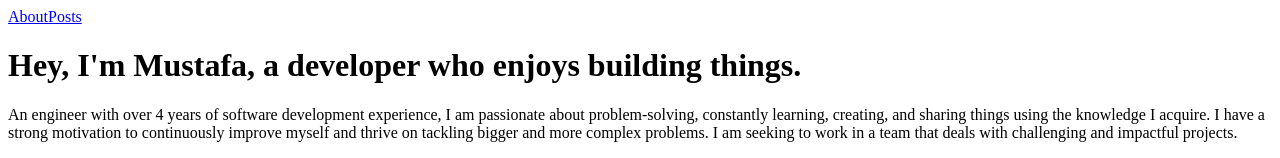
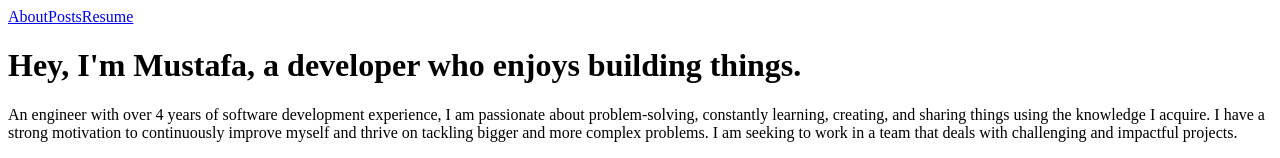
Before and after one commit to mustafaislek/homepage, a Next.js app: page / in a window 1280 px wide. Shown: the top 158 px of the page. Built offline with nearby package versions, Linux system fonts and the light colour scheme; no server answers.

Commit message:
Update header.tsx

```diff
--- a/components/header.tsx
+++ b/components/header.tsx
@@ -8,6 +8,7 @@ export default function Header() {
         <nav className="flex space-x-4">
           <Link href="/">About</Link>
           <Link href="/posts">Posts</Link>
+          <Link href="/resume.pdf" target='_blank'>Resume</Link>
         </nav>
       </Container>
     </header>
```
